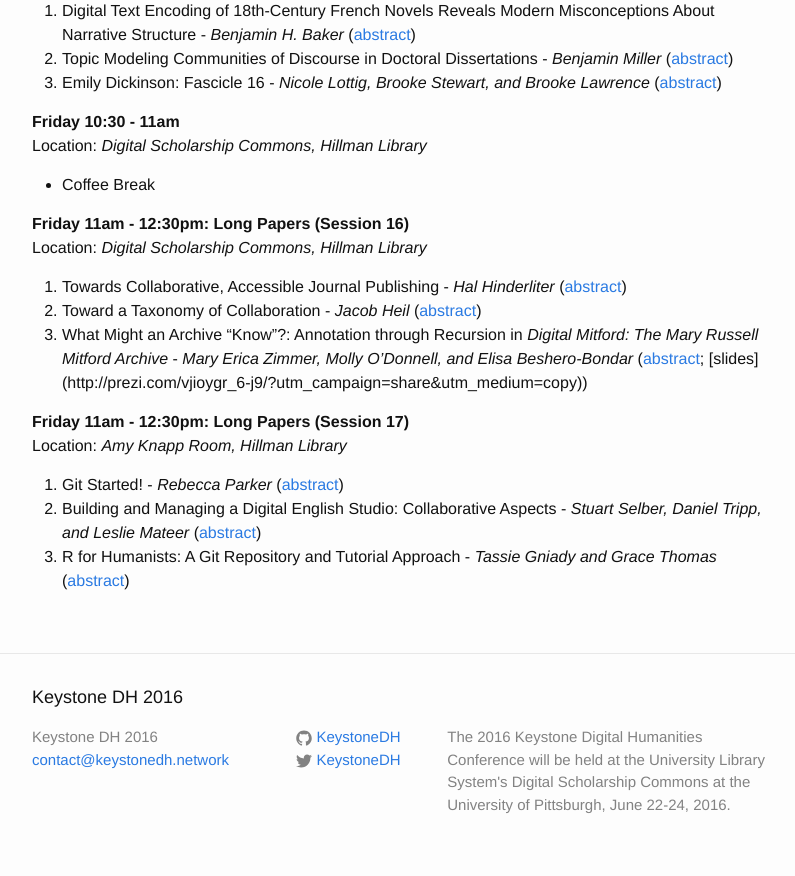
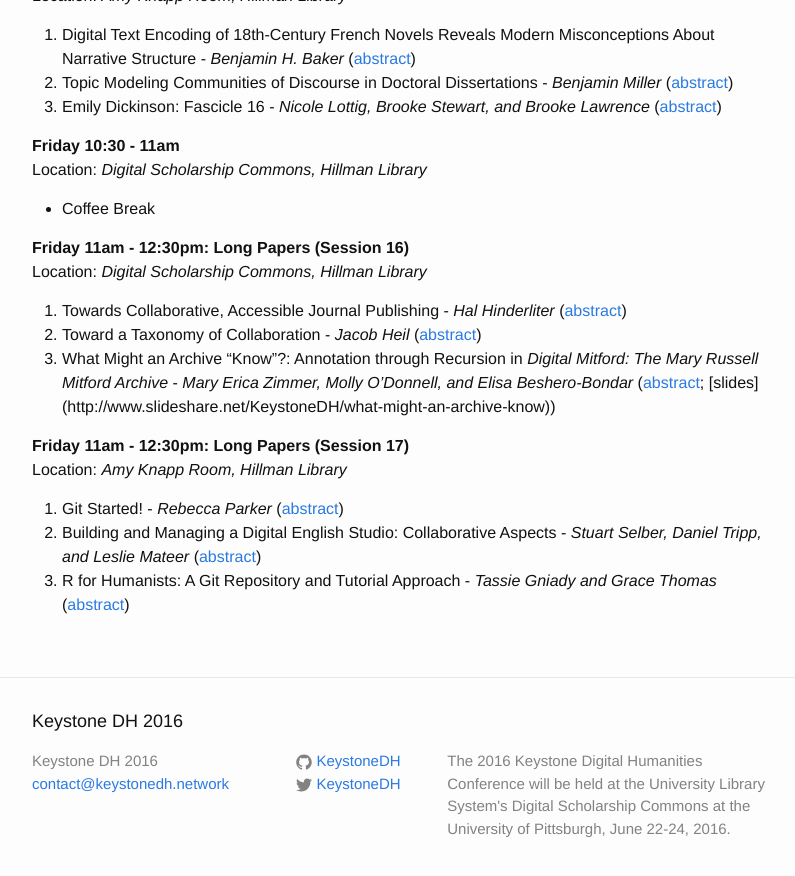
Before and after one commit to KeystoneDH/2016, a Jekyll site: the page built from schedule.md, in a window 1280 px wide and 900 px high, scrolled down 5418 px. Shown: the top 876 px of the window, without its empty margins (238-1033 px from the left). Built offline with Jekyll 4.4.1, drawn with Linux system fonts in a browser that asks for light colours; part of the change alters nothing that is shown; some of the changed text lies outside the part shown.

Commit message:
Update schedule.md

```diff
--- a/schedule.md
+++ b/schedule.md
@@ -156,7 +156,7 @@ Location: _Digital Scholarship Commons, Hillman Library_
 **Thursday 2 - 3:30pm: Workshop (Session 12)**
 Location: _Amy Knapp Room, Hillman Library_
 
-* TEI for Historical Manuscripts and Letters: A Beginner's Workshop on Transcription, Metadata, Paleography and Code - *Elisa Beshero-Bondar, Lisa Wilson, and Amy Gates* ([abstract](/2016/abstracts/#submission-12)) - [Workshop Materials](https://drive.google.com/folderview?id=0B7bgSLLeaaMWV29acEQ3d1FUVWs&usp=drive_web) Participants are **not required** to download and install oXygen, but we **invite** them to do it if they're interested.
+* TEI for Historical Manuscripts and Letters: A Beginner's Workshop on Transcription, Metadata, Paleography and Code - *Elisa Beshero-Bondar, Lisa Wilson, and Amy Gates* ([abstract](/2016/abstracts/#submission-12);[slides] (http://prezi.com/vjioygr_6-j9/?utm_campaign=share&utm_medium=copy)) - [Workshop Materials](https://drive.google.com/folderview?id=0B7bgSLLeaaMWV29acEQ3d1FUVWs&usp=drive_web) Participants are **not required** to download and install oXygen, but we **invite** them to do it if they're interested.
 
 **Thursday 3:30 - 4pm**
 Location: _Digital Scholarship Commons, Hillman Library_
@@ -216,7 +216,7 @@ Location: _Digital Scholarship Commons, Hillman Library_
 
 1. Towards Collaborative, Accessible Journal Publishing - *Hal Hinderliter* ([abstract](/2016/abstracts/#submission-15))
 1. Toward a Taxonomy of Collaboration - *Jacob Heil* ([abstract](/2016/abstracts/#submission-17))
-1. What Might an Archive “Know”?: Annotation through Recursion in _Digital Mitford: The Mary Russell Mitford Archive_ - *Mary Erica Zimmer, Molly O'Donnell, and Elisa Beshero-Bondar* ([abstract](/2016/abstracts/#submission-28); [slides] (http://prezi.com/vjioygr_6-j9/?utm_campaign=share&utm_medium=copy))
+1. What Might an Archive “Know”?: Annotation through Recursion in _Digital Mitford: The Mary Russell Mitford Archive_ - *Mary Erica Zimmer, Molly O'Donnell, and Elisa Beshero-Bondar* ([abstract](/2016/abstracts/#submission-28); [slides] (http://www.slideshare.net/KeystoneDH/what-might-an-archive-know))
 
 
 **Friday 11am - 12:30pm: Long Papers (Session 17)**
```
